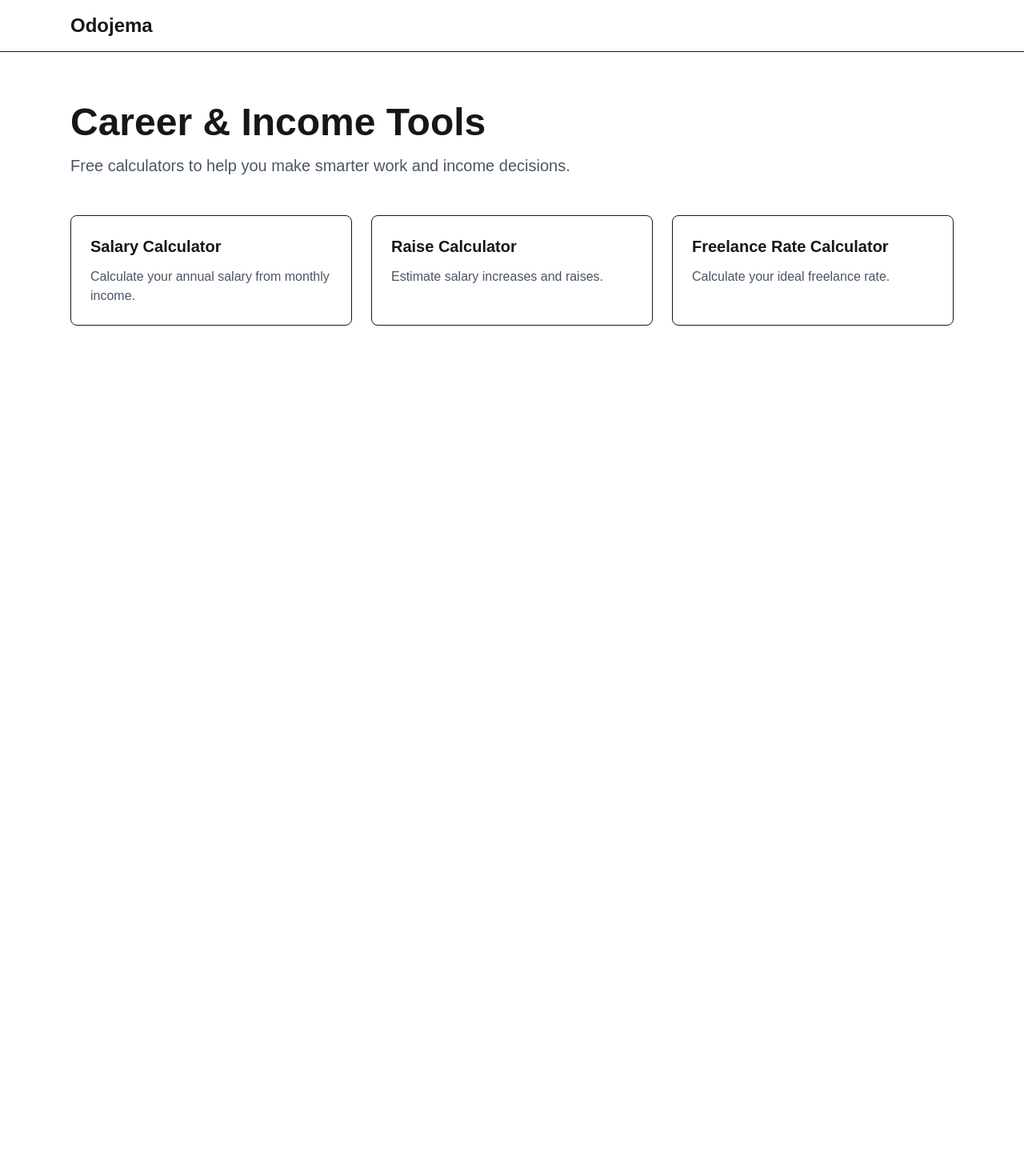
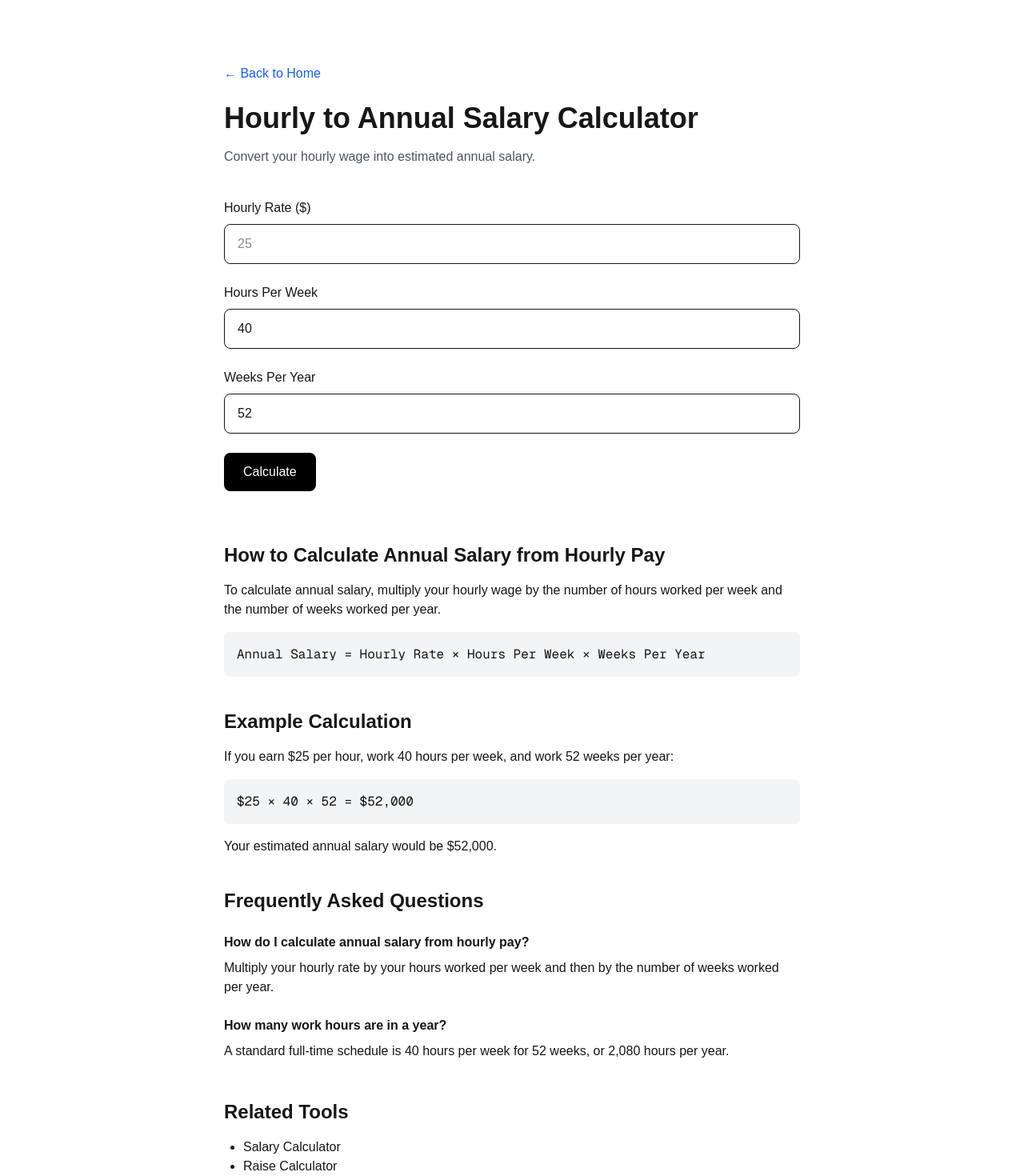
Before and after one commit to ronaldroi2008-droid/odojema, a Next.js app: page /salary-calculator in a window 1280 px wide. Shown: the top 1470 px of the page at 80% size. Before the commit the page ends 800 px from the top, so only its background shows below. Built offline with nearby package versions, Linux system fonts and the light colour scheme.

Commit message:
Improve hourly calculator UX and SEO

```diff
--- a/app/salary-calculator/page.tsx
+++ b/app/salary-calculator/page.tsx
@@ -1,58 +1,253 @@
+"use client";
+
+import { useState } from "react";
 import Link from "next/link";
 
-export default function Home() {
-  const tools = [
+export default function HourlyToAnnualCalculator() {
+  const [hourlyRate, setHourlyRate] = useState("");
+  const [hoursPerWeek, setHoursPerWeek] = useState("40");
+  const [weeksPerYear, setWeeksPerYear] = useState("52");
+
+  const [annualSalary, setAnnualSalary] = useState<number | null>(null);
+
+  const calculateSalary = () => {
+    const hourly = Number(hourlyRate);
+    const hours = Number(hoursPerWeek);
+    const weeks = Number(weeksPerYear);
+
+    if (!hourly || !hours || !weeks) return;
+
+    const annual = hourly * hours * weeks;
+
+    setAnnualSalary(annual);
+  };
+
+  const faqSchema = {
+    "@context": "https://schema.org",
+    "@type": "FAQPage",
+    mainEntity: [
       {
-      title: "Salary Calculator",
-      href: "/salary-calculator",
-      description: "Calculate your annual salary from monthly income.",
+        "@type": "Question",
+        name: "How do I calculate annual salary from hourly pay?",
+        acceptedAnswer: {
+          "@type": "Answer",
+          text: "Multiply your hourly rate by your hours worked per week and then by the number of weeks worked per year.",
+        },
       },
       {
-      title: "Raise Calculator",
-      href: "/raise-calculator",
-      description: "Estimate salary increases and raises.",
+        "@type": "Question",
+        name: "How many work hours are in a year?",
+        acceptedAnswer: {
+          "@type": "Answer",
+          text: "A standard full-time schedule is 40 hours per week for 52 weeks, or 2,080 hours per year.",
         },
-    {
-      title: "Freelance Rate Calculator",
-      href: "/freelance-rate-calculator",
-      description: "Calculate your ideal freelance rate.",
       },
-  ];
+    ],
+  };
 
   return (
-    <main className="min-h-screen">
-      <nav className="border-b">
-        <div className="max-w-6xl mx-auto px-6 py-4">
-          <h1 className="font-bold text-2xl">Odojema</h1>
+    <main className="max-w-3xl mx-auto px-6 py-20">
+      <script
+        type="application/ld+json"
+        dangerouslySetInnerHTML={{ __html: JSON.stringify(faqSchema) }}
+      />
+
+      <Link
+        href="/"
+        className="text-blue-600 hover:underline"
+      >
+        ← Back to Home
+      </Link>
+
+      <h1 className="text-4xl font-bold mt-6">
+        Hourly to Annual Salary Calculator
+      </h1>
+
+      <p className="mt-4 text-gray-600">
+        Convert your hourly wage into estimated annual salary.
+      </p>
+
+      <div className="mt-10 space-y-6">
+        <div>
+          <label className="block mb-2 font-medium" htmlFor="hourlyRate">
+            Hourly Rate ($)
+          </label>
+
+          <input
+            id="hourlyRate"
+            type="number"
+            value={hourlyRate}
+            onChange={(e) => setHourlyRate(e.target.value)}
+            className="w-full border rounded-lg px-4 py-3"
+            placeholder="25"
+          />
         </div>
-      </nav>
 
-      <section className="max-w-6xl mx-auto px-6 py-16">
-        <h2 className="text-5xl font-bold">
-          Career & Income Tools
+        <div>
+          <label className="block mb-2 font-medium" htmlFor="hoursPerWeek">
+            Hours Per Week
+          </label>
+
+          <input
+            id="hoursPerWeek"
+            type="number"
+            value={hoursPerWeek}
+            onChange={(e) => setHoursPerWeek(e.target.value)}
+            className="w-full border rounded-lg px-4 py-3"
+          />
+        </div>
+
+        <div>
+          <label className="block mb-2 font-medium" htmlFor="weeksPerYear">
+            Weeks Per Year
+          </label>
+
+          <input
+            id="weeksPerYear"
+            type="number"
+            value={weeksPerYear}
+            onChange={(e) => setWeeksPerYear(e.target.value)}
+            className="w-full border rounded-lg px-4 py-3"
+          />
+        </div>
+
+        <button
+          onClick={calculateSalary}
+          className="px-6 py-3 rounded-lg bg-black text-white"
+        >
+          Calculate
+        </button>
+      </div>
+
+      {annualSalary !== null && (
+        <div className="mt-10 p-6 border rounded-lg">
+          <h2 className="text-2xl font-semibold">
+            Annual Salary
           </h2>
 
-        <p className="mt-4 text-xl text-gray-600">
-          Free calculators to help you make smarter work and income decisions.
+          <p className="text-4xl font-bold mt-4">
+            ${annualSalary.toLocaleString()}
           </p>
 
-        <div className="grid md:grid-cols-3 gap-6 mt-12">
-          {tools.map((tool) => (
-            <Link
-              key={tool.href}
-              href={tool.href}
-              className="border rounded-lg p-6 hover:shadow-lg transition"
-            >
-              <h3 className="text-xl font-semibold">
-                {tool.title}
+          <div className="mt-6 space-y-2">
+            <p>
+              Monthly Salary:{" "}
+              <strong>
+                $
+                {(annualSalary / 12).toLocaleString(undefined, {
+                  maximumFractionDigits: 2,
+                })}
+              </strong>
+            </p>
+
+            <p>
+              Weekly Salary:{" "}
+              <strong>
+                $
+                {(annualSalary / 52).toLocaleString(undefined, {
+                  maximumFractionDigits: 2,
+                })}
+              </strong>
+            </p>
+          </div>
+        </div>
+      )}
+
+      <section className="mt-16">
+        <h2 className="text-2xl font-bold">
+          How to Calculate Annual Salary from Hourly Pay
+        </h2>
+
+        <p className="mt-4">
+          To calculate annual salary, multiply your hourly wage by
+          the number of hours worked per week and the number of
+          weeks worked per year.
+        </p>
+
+        <div className="mt-4 p-4 bg-gray-100 rounded-lg">
+          <code>
+            Annual Salary = Hourly Rate × Hours Per Week × Weeks Per Year
+          </code>
+        </div>
+      </section>
+
+      <section className="mt-10">
+        <h2 className="text-2xl font-bold">
+          Example Calculation
+        </h2>
+
+        <p className="mt-4">
+          If you earn $25 per hour, work 40 hours per week,
+          and work 52 weeks per year:
+        </p>
+
+        <div className="mt-4 p-4 bg-gray-100 rounded-lg">
+          <code>
+            $25 × 40 × 52 = $52,000
+          </code>
+        </div>
+
+        <p className="mt-4">
+          Your estimated annual salary would be $52,000.
+        </p>
+      </section>
+
+      <section className="mt-10">
+        <h2 className="text-2xl font-bold">
+          Frequently Asked Questions
+        </h2>
+
+        <div className="mt-6">
+          <h3 className="font-semibold">
+            How do I calculate annual salary from hourly pay?
           </h3>
 
-              <p className="mt-3 text-gray-600">
-                {tool.description}
+          <p className="mt-2">
+            Multiply your hourly rate by your hours worked per week
+            and then by the number of weeks worked per year.
           </p>
-            </Link>
-          ))}
         </div>
+
+        <div className="mt-6">
+          <h3 className="font-semibold">
+            How many work hours are in a year?
+          </h3>
+
+          <p className="mt-2">
+            A standard full-time schedule is 40 hours per week for
+            52 weeks, or 2,080 hours per year.
+          </p>
+        </div>
+      </section>
+
+      <section className="mt-12">
+        <h2 className="text-2xl font-bold">
+          Related Tools
+        </h2>
+
+        <ul className="mt-4 list-disc pl-6">
+          <li>
+            <a href="/salary-calculator">
+              Salary Calculator
+            </a>
+          </li>
+
+          <li>
+            <a href="/raise-calculator">
+              Raise Calculator
+            </a>
+          </li>
+
+          <li>
+            <a href="/freelance-rate-calculator">
+              Freelance Rate Calculator
+            </a>
+          </li>
+        </ul>
+      </section>
+
+      <section className="mt-10 text-sm text-gray-500">
+        Last updated: September 2026
       </section>
     </main>
   );
```
Lines whose indentation alone changed are shown as unchanged.
